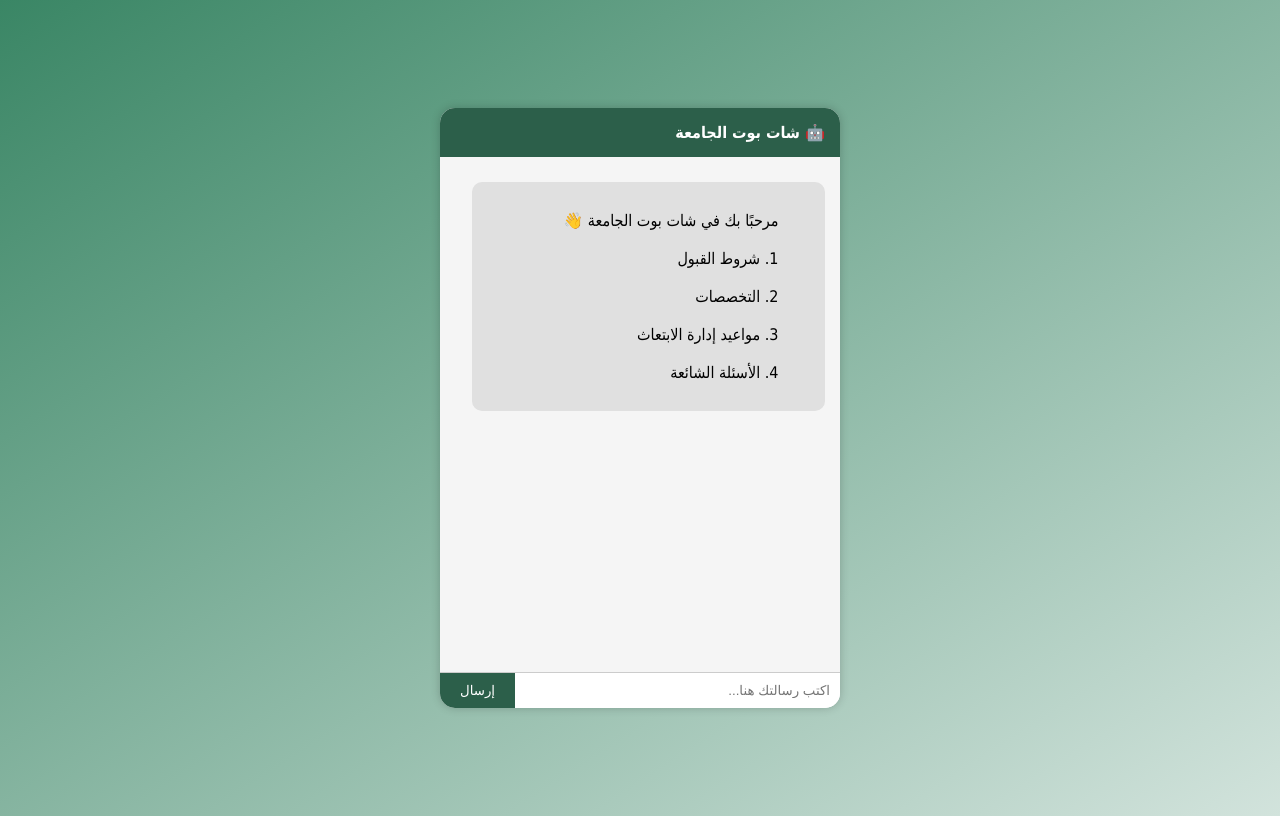
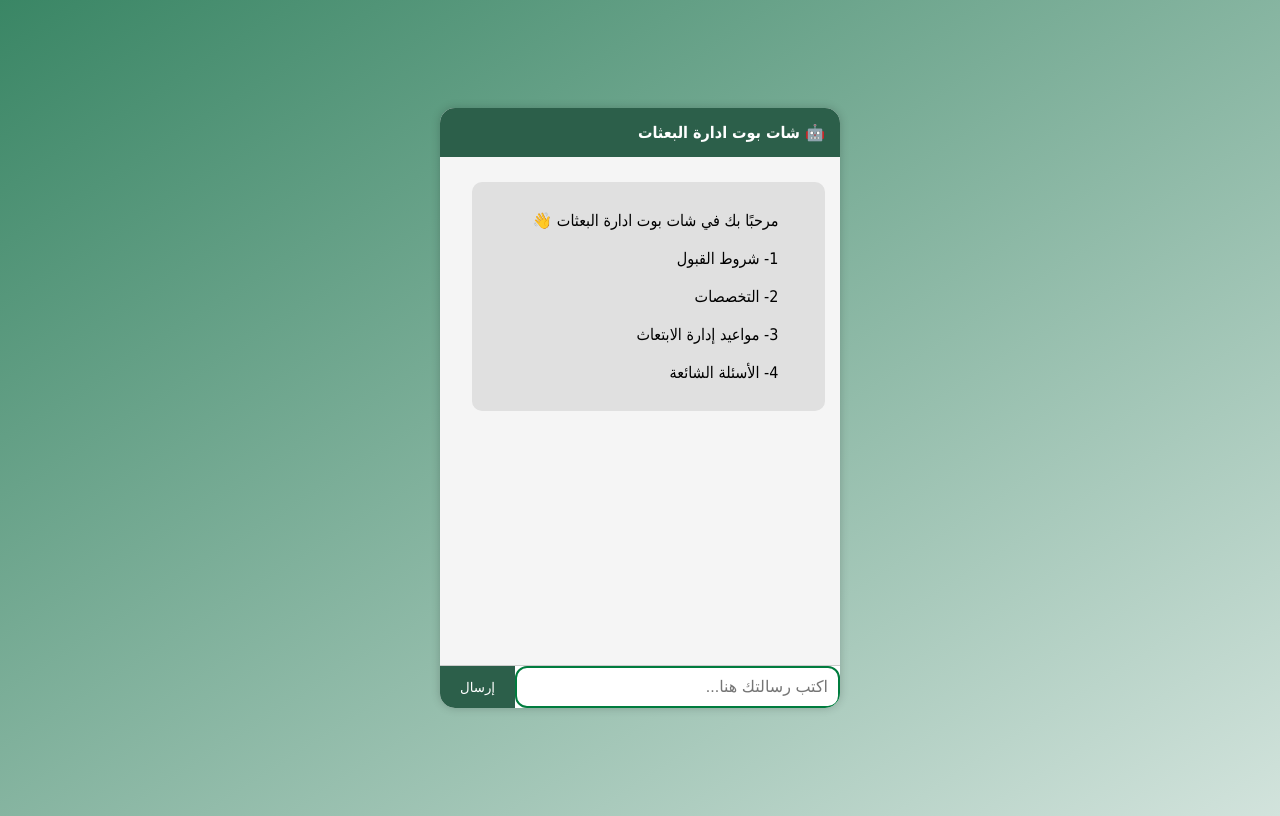
Before and after one commit to Aalghamdi1/Chatbot, a Flask app: page / in a window 1280 px wide. Run offline with Flask 3, Linux system fonts and the light colour scheme.

```diff
--- a/templates/index.html
+++ b/templates/index.html
@@ -65,8 +65,16 @@
     .input-area input {
       flex: 1;
       padding: 10px;
-      border: none;
+      border: 2px solid #007c3e; /* أخضر جامعة الملك عبدالعزيز */
+      border-radius: 12px;
       outline: none;
+      font-size: 16px;
+      color: #333;
+      transition: border 0.3s ease;
+    }
+
+    .input-area input:focus {
+      border-color: #005f30; /* أخضر أغمق عند الضغط */
     }
 
     .input-area button {
@@ -85,14 +93,14 @@
 </head>
 <body>
   <div class="chat-box">
-    <div class="header">🤖 شات بوت الجامعة</div>
+    <div class="header">🤖 شات بوت ادارة البعثات</div>
     <div class="messages" id="chat">
       <div class="message bot">
-        مرحبًا بك في شات بوت الجامعة 👋<br>
-        1. شروط القبول<br>
-        2. التخصصات<br>
-        3. مواعيد إدارة الابتعاث<br>
-        4. الأسئلة الشائعة
+        مرحبًا بك في شات بوت ادارة البعثات 👋<br>
+        1- شروط القبول<br>
+        2- التخصصات<br>
+        3- مواعيد إدارة الابتعاث<br>
+        4- الأسئلة الشائعة
       </div>
     </div>
     <div class="input-area">
```
